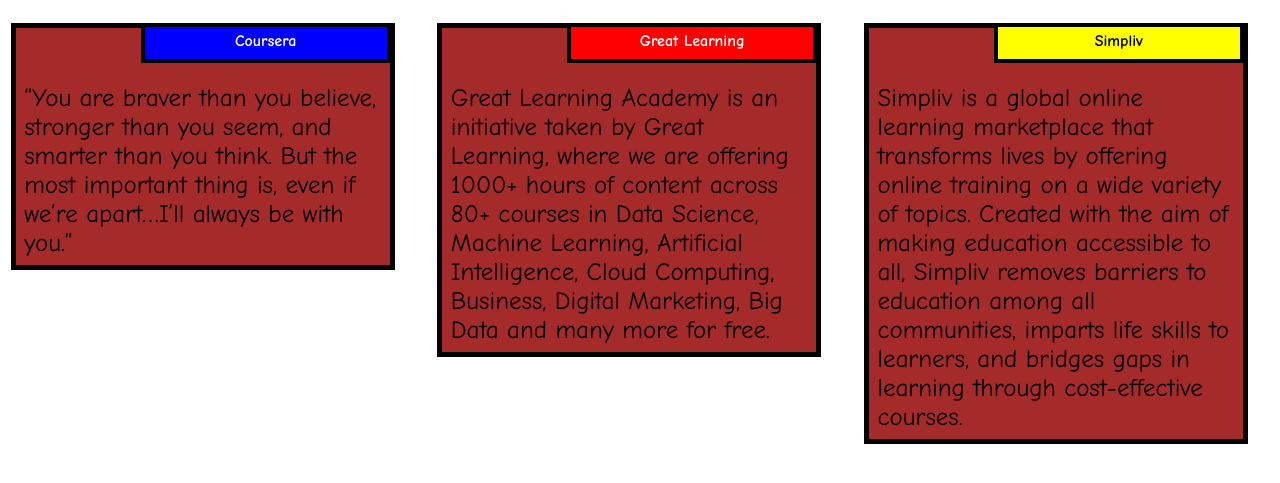
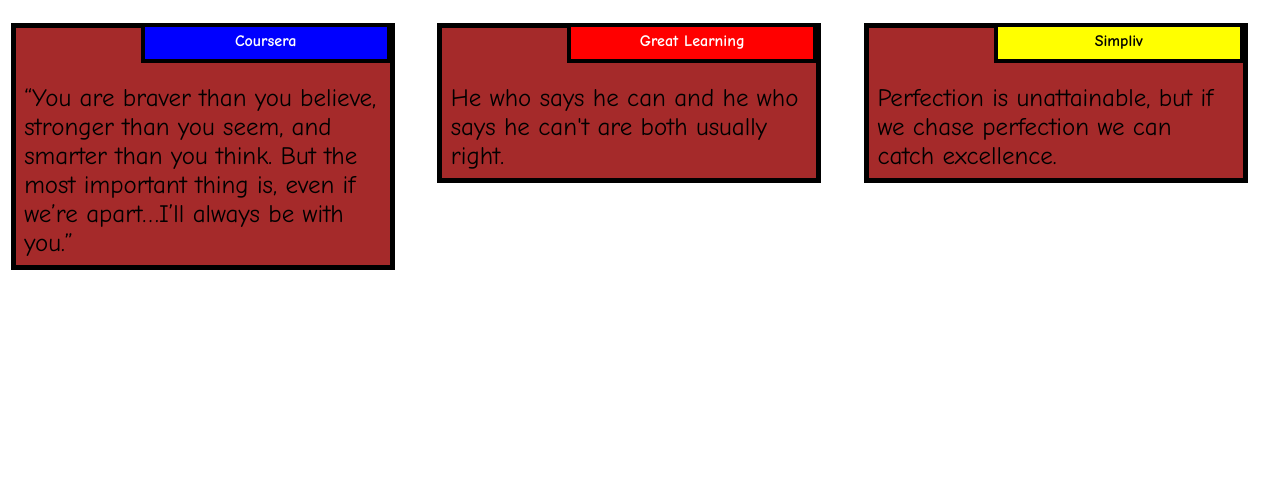
Before and after one commit to chazmedina/Solution-Mod-2, a plain HTML site: page index.html in a window 1280 px wide. Shown: the part 61-544 px from the top of the page. Drawn offline with Linux system fonts and the light colour scheme.

Commit message:
Update index.html

```diff
--- a/index.html
+++ b/index.html
@@ -22,14 +22,14 @@
   <div class="col-lg-4 col-md-6 col-sm-12">
   	<div class="box">
    		<p class="content-name name2">Great Learning</p>
-   		<p class="content">Great Learning Academy is an initiative taken by Great Learning, where we are offering 1000+ hours of content across 80+ courses in Data Science, Machine Learning, Artificial Intelligence, Cloud Computing, Business, Digital Marketing, Big Data and many more for free.</p>
+   		<p class="content">He who says he can and he who says he can't are both usually right.</p>
   	</div>
   </div>
 
   <div class="col-lg-4 col-md-12 col-sm-12">
   	<div class="box">
   		<p class="content-name name3">Simpliv</p>
-  		<p class="content">Simpliv is a global online learning marketplace that transforms lives by offering online training on a wide variety of topics. Created with the aim of making education accessible to all, Simpliv removes barriers to education among all communities, imparts life skills to learners, and bridges gaps in learning through cost-effective courses.</p>
+  		<p class="content">Perfection is unattainable, but if we chase perfection we can catch excellence.</p>
   	</div>
   </div>
 
```
